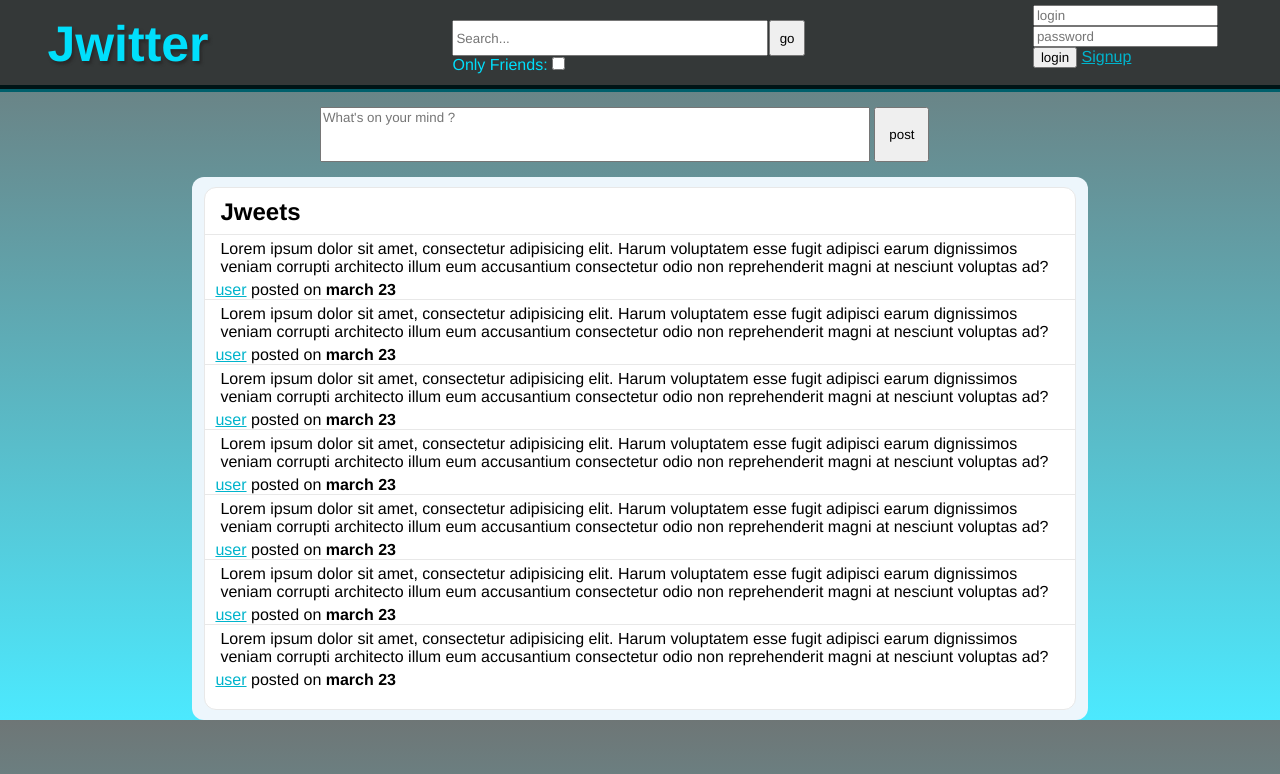
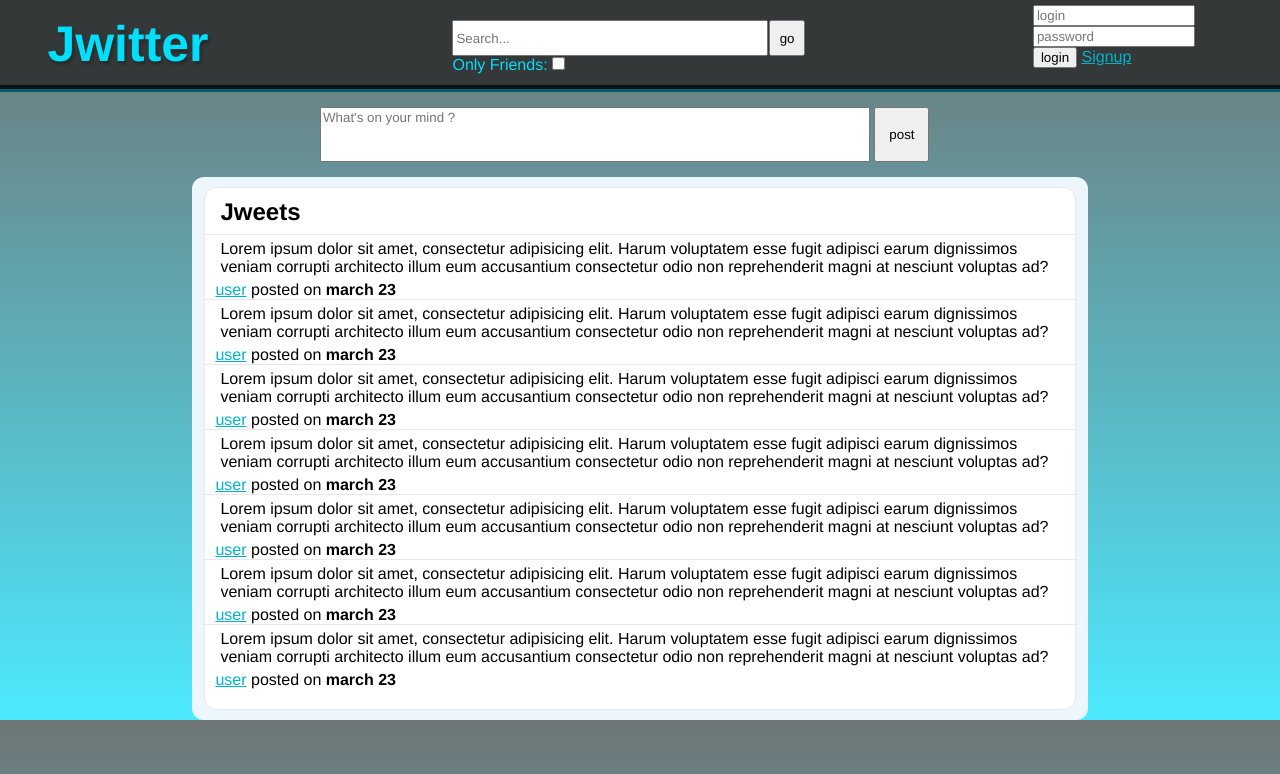
Before and after one commit to cedias/Jwitter, a plain HTML site: page Dias_Ghanem/WebContent/app/index.html in a window 1280 px wide. Drawn offline with Linux system fonts and the light colour scheme.

```diff
--- a/Dias_Ghanem/WebContent/app/css/index.css
+++ b/Dias_Ghanem/WebContent/app/css/index.css
@@ -104,7 +104,7 @@ border: none;
 	width: 15%;
 }
 
-#session_info > input[type="text"]{
+#session_info > form > input[type="text"]{
 width: 80%;
 }
 
```
